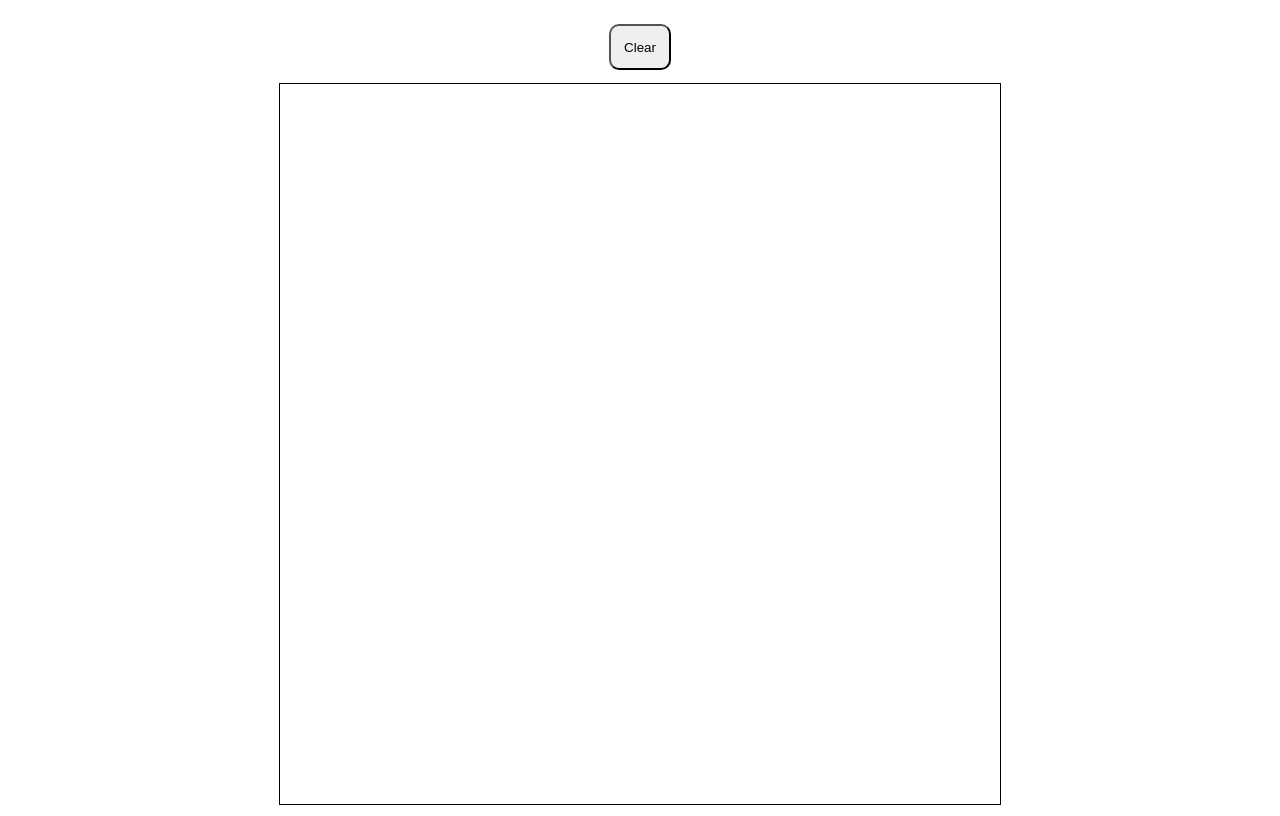
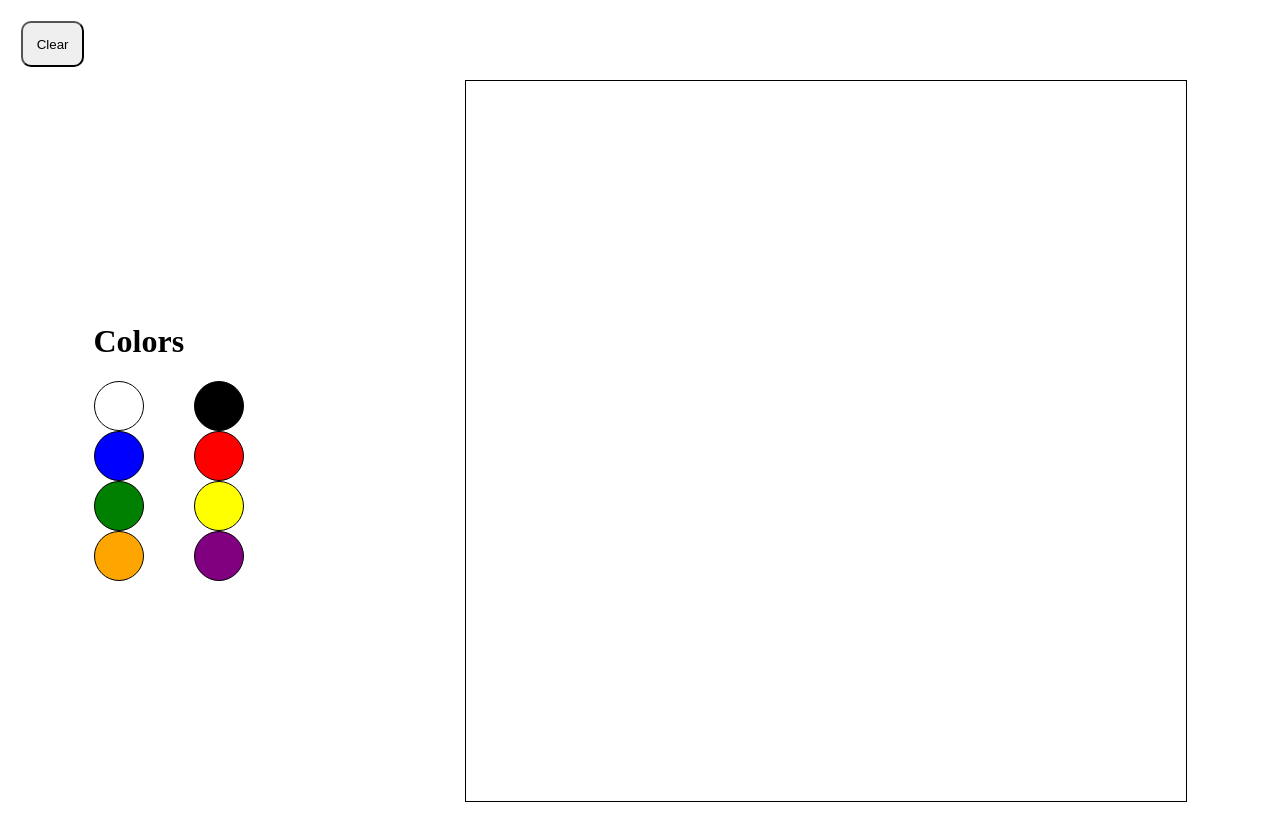
Before and after one commit to PawanBarwary/Etch-a-Sketch, a plain HTML site: page index.html in a window 1280 px wide. Drawn offline with Linux system fonts and the light colour scheme.

Commit message:
Create color options for drawing

```diff
--- a/index.html
+++ b/index.html
@@ -7,8 +7,22 @@
   <script src="script.js" defer></script>
   <title>Document</title>
 </head>
-<button>Clear</button>
 <body>
-
+  <button>Clear</button>
+  <main>
+    <div class="color-palette">
+      <h1>Colors</h1>
+        <div class="colors">
+          <div class="color white"></div>
+          <div class="color black"></div>
+          <div class="color blue"></div>
+          <div class="color red"></div>
+          <div class="color green"></div>
+          <div class="color yellow"></div>
+          <div class="color orange"></div>
+          <div class="color purple"></div>
+      </div>
+    </div>
+  </main>
 </body>
 </html>
--- a/script.js
+++ b/script.js
@@ -1,15 +1,24 @@
-const body = document.querySelector('body');
+const main = document.querySelector('main');
 const button = document.querySelector('button');
 const root = document.querySelector(':root');
+const colors = document.querySelectorAll('.color');
 let container;
 
+const changePenColor = (colorButton) => {
+  console.log(colorButton.classList[1]);
+  root.style.setProperty('--hover-color', colorButton.classList[1]);
+}
+
+colors.forEach(colorButton => {
+  colorButton.addEventListener('click', () => changePenColor(colorButton) );
+});
+
+
 const validateInput = (input) => {
-  console.log(typeof input);
   if(typeof input != 'number') {
     alert("You can only input numbers!");
     return;
-  }
-  else {
+  } else {
     if (input > 150) {
       alert("Your grid needs to be under 150 squares wide");
       return;
@@ -33,11 +42,11 @@ const createGrid = (size) => {
     div.addEventListener('mouseover', (event) => div.classList.add('hover'));
     container.appendChild(div);
   }
-  body.appendChild(container);
+  main.appendChild(container);
 };
 
 const clearGrid = () => {
-  body.removeChild(container);
+  main.removeChild(container);
   const grid = parseInt(prompt("What size of grid would you like?"));
   createGrid(grid);
 };
--- a/styles.css
+++ b/styles.css
@@ -1,12 +1,15 @@
 :root {
   --grid-size: 100;
+  --hover-color: gray;
 }
 
 body {
   min-height: 100vh;
+}
+
+main {
   display: flex;
-  flex-direction: column;
-  justify-content: center;
+  justify-content: space-around;
   align-items: center;
 }
 
@@ -27,5 +30,55 @@ button {
 
 
 .hover {
-  background-color: gray;
+  background-color: var(--hover-color);
 }
+
+.color {
+  border: .1px solid black;
+  border-radius: 50%;
+  height: 3em;
+  width: 3em;
+}
+
+.color:hover {
+  border: 1px solid yellow;
+}
+
+.colors {
+  width: 200px;
+  display: grid;
+  grid-template-columns: 1fr 1fr;
+  grid-template-rows: repeat(4, 1fr);
+}
+
+.black {
+  background-color: black;
+}
+
+.white {
+  background-color: white;
+}
+
+.yellow {
+  background-color: yellow;
+}
+
+.orange {
+  background-color: orange;
+}
+
+.green {
+  background-color: green;
+}
+
+.blue {
+  background-color: blue;
+}
+
+.red {
+  background-color: red;
+}
+
+.purple {
+  background-color: purple;
+}
```
